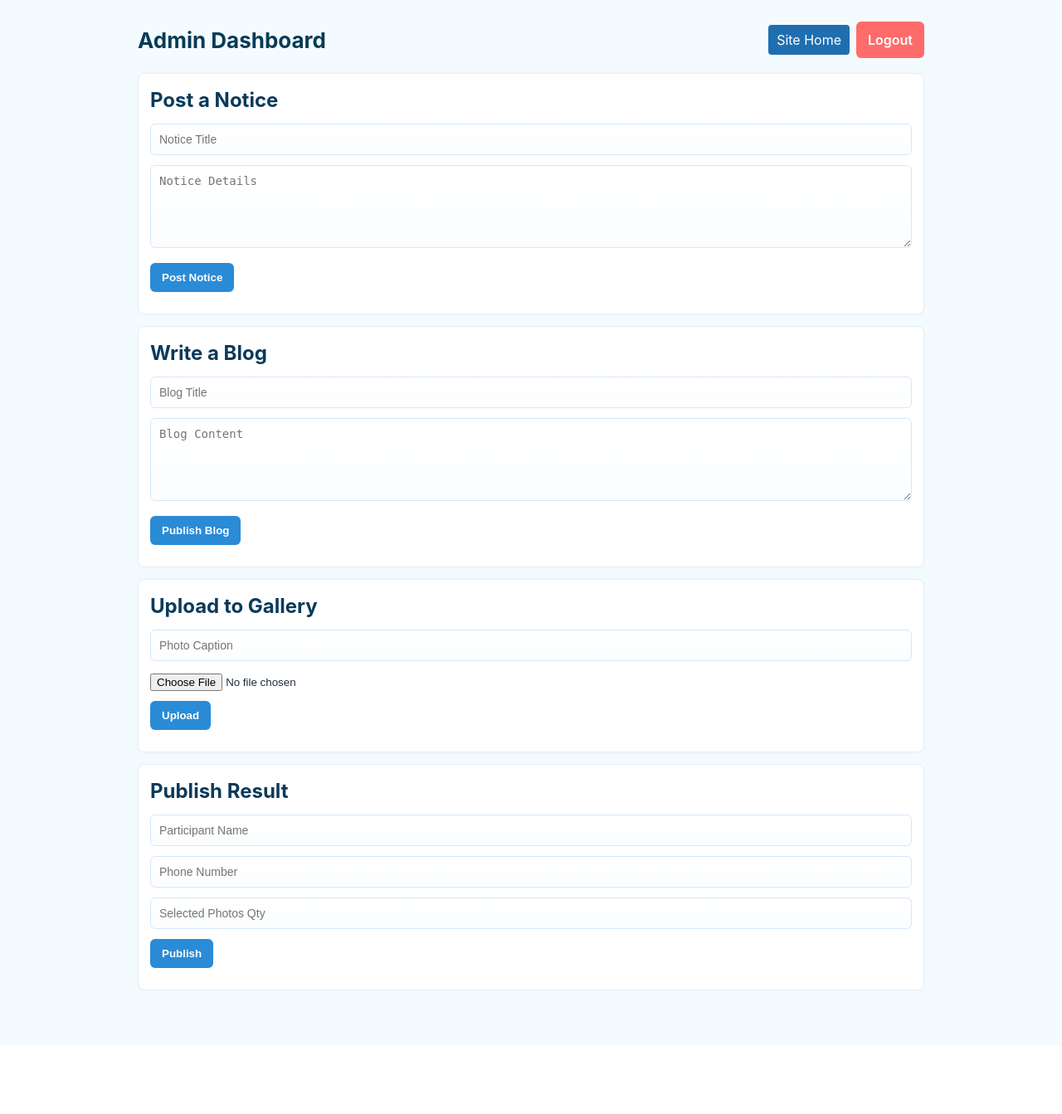
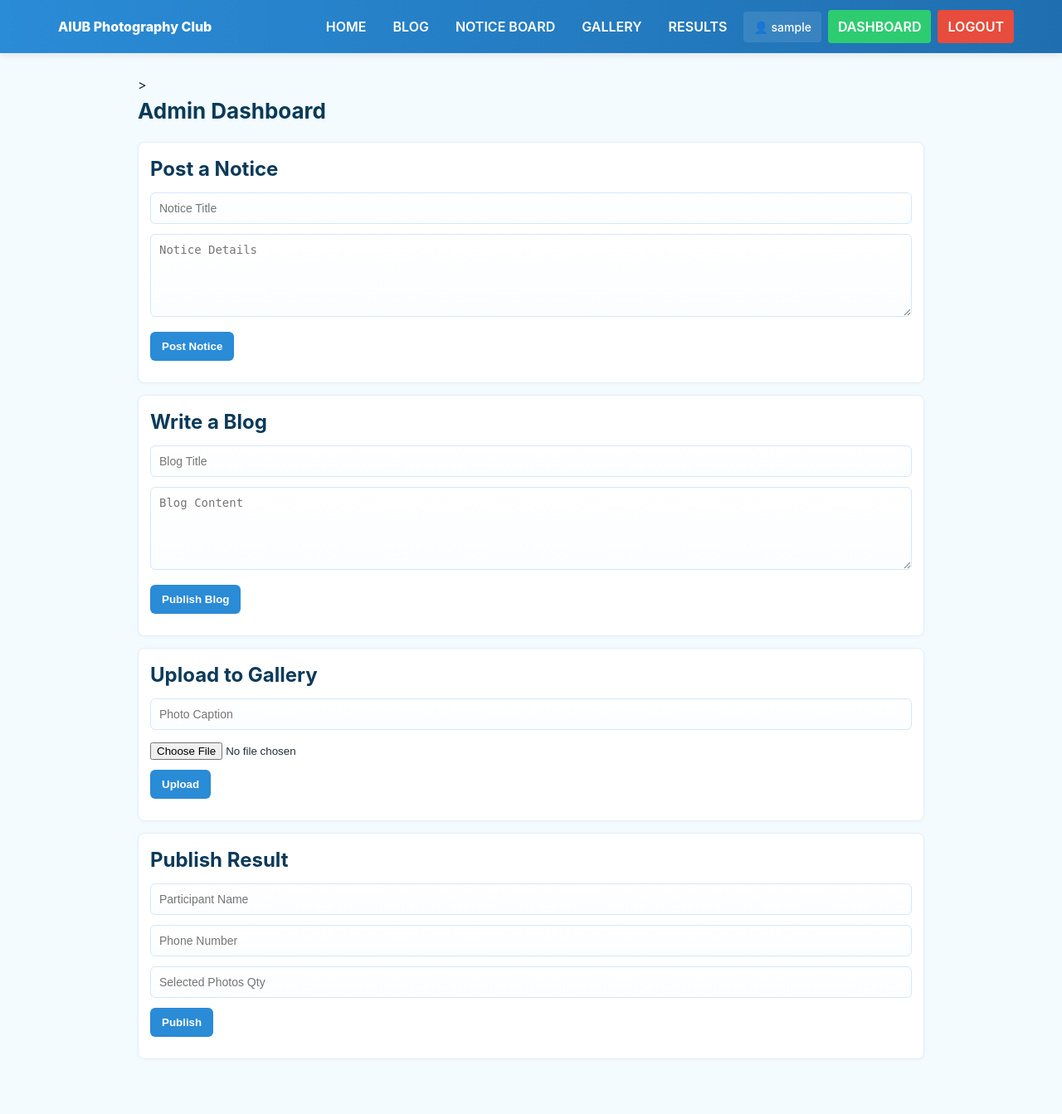
Before and after one commit to mosaddiktawsif/Aiub-photography-club-site, a PHP site: page /view/dashboard.php in a window 1280 px wide. Shown: the whole page at 83% size. Before the commit the page ends 1197 px from the top, so only its background shows below. Run offline with PHP 8.4, Linux system fonts and the light colour scheme; the visitor is signed in with stand-in values (Sample User, id 1).

Commit message:
Javascript validation, USer Name acros the web

```diff
--- a/Assets/css/style.css
+++ b/Assets/css/style.css
@@ -20,16 +20,57 @@ body {
 }
 
 
-nav {
+nav, .navbar {
     background: linear-gradient(90deg, var(--primary), var(--primary-dark));
     color: white;
-    padding: 14px 18px;
+    padding: 0;
+    position: sticky;
+    top: 0;
+    z-index: 1000;
+    box-shadow: 0 2px 8px rgba(0,0,0,0.1);
+}
+.navbar .nav-container {
+    max-width: 1200px;
+    margin: 0 auto;
     display: flex;
     align-items: center;
-    gap: 12px;
+    justify-content: space-between;
+    padding: 12px 18px;
 }
-nav a { color: white; text-decoration: none; font-weight: 600; margin-right: 16px; padding: 6px 10px; border-radius: 4px; }
-nav a:hover { background: rgba(255,255,255,0.06); }
+.navbar .nav-brand {
+    font-weight: 800;
+    color: white;
+    text-decoration: none;
+    font-size: 16px;
+    margin-right: 20px;
+}
+.navbar .nav-links {
+    display: flex;
+    gap: 8px;
+    align-items: center;
+    flex-wrap: wrap;
+}
+.navbar a, nav a {
+    color: white;
+    text-decoration: none;
+    font-weight: 600;
+    padding: 8px 12px;
+    border-radius: 4px;
+    transition: background 0.2s ease;
+}
+.navbar a:hover, nav a:hover {
+    background: rgba(255,255,255,0.15);
+}
+.navbar .nav-admin { background: #2ecc71; }
+.navbar .nav-logout { background: #e74c3c; }
+.navbar .nav-user {
+    color: white;
+    padding: 8px 12px;
+    border-radius: 4px;
+    background: rgba(255,255,255,0.1);
+    font-weight: 500;
+    font-size: 14px;
+}
 nav .brand { font-weight: 800; margin-right: auto; }
 nav .nav-right { margin-left: auto; }
 
--- /dev/null
+++ b/Assets/js/validation.js
@@ -0,0 +1,193 @@
+// JavaScript form validation for AIUB Photography Club
+
+/**
+ * Validate login form
+ */
+function validateLoginForm() {
+    const username = document.querySelector('input[name="username"]').value.trim();
+    const password = document.querySelector('input[name="password"]').value.trim();
+
+    if (!username) {
+        alert('Please enter your username');
+        return false;
+    }
+    if (username.length < 3) {
+        alert('Username must be at least 3 characters');
+        return false;
+    }
+    if (!password) {
+        alert('Please enter your password');
+        return false;
+    }
+    if (password.length < 3) {
+        alert('Password must be at least 3 characters');
+        return false;
+    }
+    return true;
+}
+
+/**
+ * Validate signup form
+ */
+function validateSignupForm() {
+    const username = document.querySelector('input[name="username"]').value.trim();
+    const password = document.querySelector('input[name="password"]').value.trim();
+
+    if (!username) {
+        alert('Please enter a username');
+        return false;
+    }
+    if (username.length < 3) {
+        alert('Username must be at least 3 characters');
+        return false;
+    }
+    if (!/^[a-zA-Z0-9_]+$/.test(username)) {
+        alert('Username can only contain letters, numbers, and underscores');
+        return false;
+    }
+    if (!password) {
+        alert('Please enter a password');
+        return false;
+    }
+    if (password.length < 6) {
+        alert('Password must be at least 6 characters');
+        return false;
+    }
+    return true;
+}
+
+/**
+ * Validate notice form
+ */
+function validateNoticeForm() {
+    const title = document.querySelector('input[name="title"]').value.trim();
+    const message = document.querySelector('textarea[name="message"]').value.trim();
+
+    if (!title) {
+        alert('Please enter a notice title');
+        return false;
+    }
+    if (title.length < 5) {
+        alert('Title must be at least 5 characters');
+        return false;
+    }
+    if (!message) {
+        alert('Please enter notice details');
+        return false;
+    }
+    if (message.length < 10) {
+        alert('Message must be at least 10 characters');
+        return false;
+    }
+    return true;
+}
+
+/**
+ * Validate blog form
+ */
+function validateBlogForm() {
+    const title = document.querySelector('input[name="title"]').value.trim();
+    const content = document.querySelector('textarea[name="content"]').value.trim();
+
+    if (!title) {
+        alert('Please enter a blog title');
+        return false;
+    }
+    if (title.length < 5) {
+        alert('Title must be at least 5 characters');
+        return false;
+    }
+    if (!content) {
+        alert('Please enter blog content');
+        return false;
+    }
+    if (content.length < 20) {
+        alert('Content must be at least 20 characters');
+        return false;
+    }
+    return true;
+}
+
+/**
+ * Validate gallery upload form
+ */
+function validateGalleryForm() {
+    const description = document.querySelector('input[name="description"]').value.trim();
+    const imageFile = document.querySelector('input[name="image"]').files[0];
+
+    if (!description) {
+        alert('Please enter a photo caption/description');
+        return false;
+    }
+    if (description.length < 3) {
+        alert('Description must be at least 3 characters');
+        return false;
+    }
+    if (!imageFile) {
+        alert('Please select an image file');
+        return false;
+    }
+
+    // Validate file type
+    const allowedTypes = ['image/jpeg', 'image/png', 'image/gif', 'image/webp'];
+    if (!allowedTypes.includes(imageFile.type)) {
+        alert('Please upload a valid image file (JPG, PNG, GIF, or WebP)');
+        return false;
+    }
+
+    // Validate file size (max 5MB)
+    const maxSize = 5 * 1024 * 1024; // 5MB
+    if (imageFile.size > maxSize) {
+        alert('Image file size must not exceed 5MB');
+        return false;
+    }
+
+    return true;
+}
+
+/**
+ * Validate result form
+ */
+function validateResultForm() {
+    const name = document.querySelector('input[name="name"]').value.trim();
+    const phone = document.querySelector('input[name="phone"]').value.trim();
+    const qty = document.querySelector('input[name="qty"]').value.trim();
+
+    if (!name) {
+        alert('Please enter participant name');
+        return false;
+    }
+    if (name.length < 3) {
+        alert('Name must be at least 3 characters');
+        return false;
+    }
+    if (!phone) {
+        alert('Please enter contact number');
+        return false;
+    }
+    if (!/^[0-9\-\+\(\)\s]+$/.test(phone)) {
+        alert('Please enter a valid phone number');
+        return false;
+    }
+    if (!qty) {
+        alert('Please enter number of selected photos');
+        return false;
+    }
+    const qtyNum = parseInt(qty);
+    if (isNaN(qtyNum) || qtyNum < 1) {
+        alert('Selected photos quantity must be at least 1');
+        return false;
+    }
+    if (qtyNum > 999) {
+        alert('Selected photos quantity cannot exceed 999');
+        return false;
+    }
+    return true;
+}
+
+/**
+ * Prevent delete confirmation if needed (alternative to inline confirm)
+ */
+function confirmDelete(message) {
+    return confirm(message || 'Are you sure you want to delete this item?');
+}
--- a/Controller/AdminController.php
+++ b/Controller/AdminController.php
@@ -42,6 +42,7 @@ if (isset($_POST['login'])) {
     $res = $stmt->get_result();
     if ($res && $res->num_rows > 0) {
         $_SESSION['admin_logged_in'] = true;
+        $_SESSION['admin_username'] = $user;
         header("Location: ../View/dashboard.php");
         exit;
     } else {
--- a/View/blog_list.php
+++ b/View/blog_list.php
@@ -10,11 +10,9 @@ $admin = !empty($_SESSION['admin_logged_in']);
     <link rel="stylesheet" href="../assets/css/style.css">
 </head>
 <body>
+    <?php include __DIR__ . '/../includes/navbar.php'; ?>
     <div class="container">
-        <div class="h-wrap">
-            <h1>Blogs</h1>
-            <a class="home-link" href="../index.php">Home</a>
-        </div>
+        <h1>Blogs</h1>
 
         <div>
             <?php
--- a/View/dashboard.php
+++ b/View/dashboard.php
@@ -10,15 +10,13 @@ if (!isset($_SESSION['admin_logged_in'])) {
 <head>
     <title>Admin Dashboard</title>
     <link rel="stylesheet" href="../assets/css/style.css">
+    <script src="../assets/js/validation.js"></script>
 </head>
 <body>
-    <div class="container">
+    <?php include __DIR__ . '/../includes/navbar.php'; ?>
+    <div class="container">>
         <div class="admin-header">
             <h1>Admin Dashboard</h1>
-            <div class="header-actions">
-                <a class="home-link" href="../index.php">Site Home</a>
-                <a class="btn warn" href="../Controller/Logout.php">Logout</a>
-            </div>
         </div>
 
         <?php if (isset($_GET['success'])): ?>
@@ -40,7 +38,7 @@ if (!isset($_SESSION['admin_logged_in'])) {
 
         <div class="card">
             <h2>Post a Notice</h2>
-            <form action="../Controller/AdminController.php" method="POST">
+            <form action="../Controller/AdminController.php" method="POST" onsubmit="return validateNoticeForm();">
                 <div class="form-row"><input type="text" name="title" placeholder="Notice Title" required></div>
                 <div class="form-row"><textarea name="message" placeholder="Notice Details" required></textarea></div>
                 <div class="form-row"><button class="btn" type="submit" name="add_notice">Post Notice</button></div>
@@ -49,7 +47,7 @@ if (!isset($_SESSION['admin_logged_in'])) {
 
         <div class="card">
             <h2>Write a Blog</h2>
-            <form action="../Controller/AdminController.php" method="POST">
+            <form action="../Controller/AdminController.php" method="POST" onsubmit="return validateBlogForm();">
                 <div class="form-row"><input type="text" name="title" placeholder="Blog Title" required></div>
                 <div class="form-row"><textarea name="content" placeholder="Blog Content" required></textarea></div>
                 <div class="form-row"><button class="btn" type="submit" name="add_blog">Publish Blog</button></div>
@@ -58,16 +56,16 @@ if (!isset($_SESSION['admin_logged_in'])) {
 
         <div class="card">
             <h2>Upload to Gallery</h2>
-            <form action="../Controller/AdminController.php" method="POST" enctype="multipart/form-data">
+            <form action="../Controller/AdminController.php" method="POST" enctype="multipart/form-data" onsubmit="return validateGalleryForm();">
                 <div class="form-row"><input type="text" name="description" placeholder="Photo Caption" required></div>
-                <div class="form-row"><input type="file" name="image" required></div>
+                <div class="form-row"><input type="file" name="image" accept="image/*" required></div>
                 <div class="form-row"><button class="btn" type="submit" name="upload_photo">Upload</button></div>
             </form>
         </div>
 
         <div class="card">
             <h2>Publish Result</h2>
-            <form action="../Controller/AdminController.php" method="POST">
+            <form action="../Controller/AdminController.php" method="POST" onsubmit="return validateResultForm();">
                 <div class="form-row"><input type="text" name="name" placeholder="Participant Name" required></div>
                 <div class="form-row"><input type="text" name="phone" placeholder="Phone Number" required></div>
                 <div class="form-row"><input type="number" name="qty" placeholder="Selected Photos Qty" required></div>
--- a/View/gallery.php
+++ b/View/gallery.php
@@ -10,11 +10,9 @@ $admin = !empty($_SESSION['admin_logged_in']);
     <link rel="stylesheet" href="../assets/css/style.css">
 </head>
 <body>
+    <?php include __DIR__ . '/../includes/navbar.php'; ?>
     <div class="container">
-        <div class="h-wrap">
-            <h1>Gallery</h1>
-            <a class="home-link" href="../index.php">Home</a>
-        </div>
+        <h1>Gallery</h1>
 
         <div class="grid">
             <?php
--- a/View/login.php
+++ b/View/login.php
@@ -10,15 +10,17 @@ if (!empty($_SESSION['admin_logged_in'])) {
 <head>
     <title>Login - AIUB Photography Club</title>
     <link rel="stylesheet" href="../assets/css/style.css">
+    <script src="../assets/js/validation.js"></script>
 </head>
 <body>
+    <?php include __DIR__ . '/../includes/navbar.php'; ?>
     <div class="container">
         <div class="card panel-center">
             <h2>Admin Login</h2>
 
             <?php if(isset($_GET['error'])) { echo '<div class="alert-error">Invalid Username or Password</div>'; } ?>
 
-            <form action="../Controller/AdminController.php" method="POST">
+            <form action="../Controller/AdminController.php" method="POST" onsubmit="return validateLoginForm();">
                 <div class="form-row">
                     <input type="text" name="username" placeholder="Username" required>
                 </div>
--- a/View/notice_list.php
+++ b/View/notice_list.php
@@ -10,11 +10,9 @@ $admin = !empty($_SESSION['admin_logged_in']);
     <link rel="stylesheet" href="../assets/css/style.css">
 </head>
 <body>
+    <?php include __DIR__ . '/../includes/navbar.php'; ?>
     <div class="container">
-        <div class="h-wrap">
-            <h1>Notices</h1>
-            <a class="home-link" href="../index.php">Home</a>
-        </div>
+        <h1>Notices</h1>
 
         <div>
             <?php
--- a/View/results.php
+++ b/View/results.php
@@ -10,11 +10,9 @@ $admin = !empty($_SESSION['admin_logged_in']);
     <link rel="stylesheet" href="../assets/css/style.css">
 </head>
 <body>
+    <?php include __DIR__ . '/../includes/navbar.php'; ?>
     <div class="container">
-        <div class="h-wrap">
-            <h1>Results</h1>
-            <a class="home-link" href="../index.php">Home</a>
-        </div>
+        <h1>Results</h1>
 
         <?php
         $res = $conn->query("SELECT id, participant_name, contact_number, selected_photo_qty FROM results ORDER BY id DESC");
--- a/View/signup.php
+++ b/View/signup.php
@@ -12,8 +12,10 @@ $showExistsError = (isset($_GET['error']) && $_GET['error'] === 'exists');
 <head>
     <title>Sign Up - AIUB Photography Club</title>
     <link rel="stylesheet" href="../assets/css/style.css">
+    <script src="../assets/js/validation.js"></script>
 </head>
 <body>
+    <?php include __DIR__ . '/../includes/navbar.php'; ?>
     <div class="container">
         <div class="card panel-center">
             <h2>Admin Sign Up</h2>
@@ -26,7 +28,7 @@ $showExistsError = (isset($_GET['error']) && $_GET['error'] === 'exists');
             }
             ?>
 
-            <form action="../Controller/AdminController.php" method="POST">
+            <form action="../Controller/AdminController.php" method="POST" onsubmit="return validateSignupForm();">
                 <div class="form-row">
                     <input type="text" name="username" placeholder="Username" required>
                 </div>
--- /dev/null
+++ b/includes/navbar.php
@@ -0,0 +1,33 @@
+<?php
+// Shared navigation bar for all pages
+// Determine if user is logged in
+if (session_status() === PHP_SESSION_NONE) {
+    session_start();
+}
+$isAdmin = !empty($_SESSION['admin_logged_in']);
+$adminUsername = $_SESSION['admin_username'] ?? 'Admin';
+
+// Detect current directory to adjust paths
+$currentDir = basename(dirname($_SERVER['PHP_SELF']));
+$isInView = ($currentDir === 'View' || $currentDir === 'view');
+$basePath = $isInView ? '../' : '';
+?>
+<nav class="navbar">
+    <div class="nav-container">
+        <a href="<?php echo $basePath; ?>index.php" class="nav-brand">AIUB Photography Club</a>
+        <div class="nav-links">
+            <a href="<?php echo $basePath; ?>index.php">HOME</a>
+            <a href="<?php echo $basePath; ?>view/blog_list.php">BLOG</a>
+            <a href="<?php echo $basePath; ?>view/notice_list.php">NOTICE BOARD</a>
+            <a href="<?php echo $basePath; ?>view/gallery.php">GALLERY</a>
+            <a href="<?php echo $basePath; ?>view/results.php">RESULTS</a>
+            <?php if ($isAdmin): ?>
+                <span class="nav-user">👤 <?php echo htmlspecialchars($adminUsername); ?></span>
+                <a href="<?php echo $basePath; ?>view/dashboard.php" class="nav-admin">DASHBOARD</a>
+                <a href="<?php echo $basePath; ?>Controller/Logout.php" class="nav-logout">LOGOUT</a>
+            <?php else: ?>
+                <a href="<?php echo $basePath; ?>view/login.php" class="nav-login">ADMIN LOGIN</a>
+            <?php endif; ?>
+        </div>
+    </div>
+</nav>
```
Also changed, not shown: create_tables.sql (added, +49 -0 lines), index.php (+3 -10 lines), Assets/uploads/img_695e35beeaec81.98206597.jpg (added).
